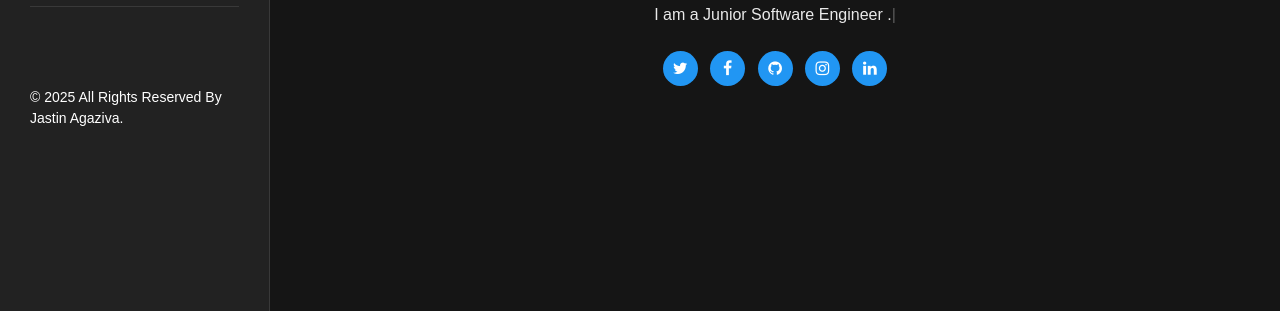
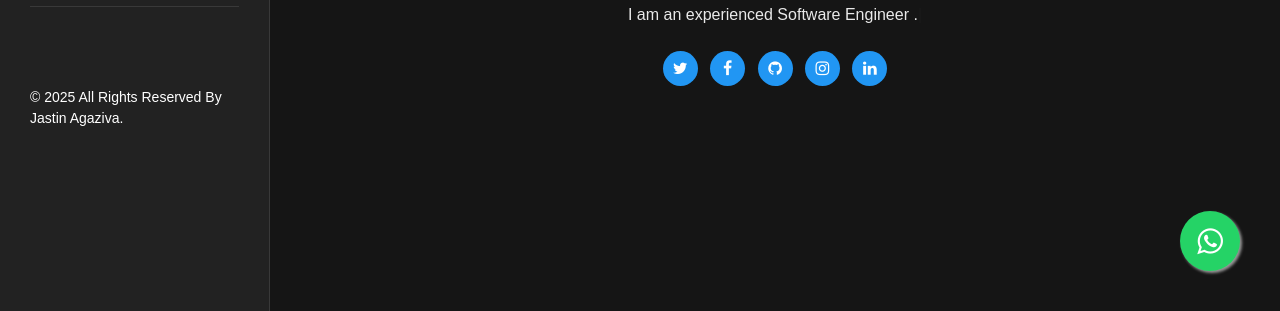
Before and after one commit to JastinAG/Portfolio, a plain HTML site: page index.html in a window 1280 px wide. Shown: the part 489-800 px from the top of the page. Drawn offline with nearby package versions, Linux system fonts and the light colour scheme.

Commit message:
Update portfolio content and styling

```diff
--- a/index.html
+++ b/index.html
@@ -22,9 +22,47 @@
 
   <link rel="stylesheet" href="css/panel.css" type="text/css">
 
+  <style>
+    .whatsapp-float {
+      position: fixed;
+      width: 60px;
+      height: 60px;
+      bottom: 40px;
+      right: 40px;
+      background-color: #25d366;
+      color: #FFF;
+      border-radius: 50%;
+      text-align: center;
+      font-size: 30px;
+      box-shadow: 2px 2px 3px #999;
+      z-index: 100;
+      display: flex;
+      align-items: center;
+      justify-content: center;
+      text-decoration: none;
+      transition: all 0.3s ease;
+    }
+
+    .whatsapp-float:hover {
+      background-color: #128C7E;
+      transform: scale(1.1);
+    }
+
+    .whatsapp-float i {
+      margin: 0;
+      padding: 0;
+      line-height: 1;
+    }
+  </style>
+
 </head>
 
 <body class="dark">
+
+  <!-- WhatsApp Float Button -->
+  <a href="https://wa.me/254707160906" class="whatsapp-float" target="_blank">
+    <i class="fa fa-whatsapp"></i>
+  </a>
 
   <!-- Pre Loader -->
   <div class="preloader">
@@ -318,7 +356,7 @@
                             • Software Development: Worked with the software development team in ensuring success in the development of websites and desktop applications for clients.
                           </p>
                         </div>
-                        <!-- Timeline Item end -->
+                                                <!-- Timeline Item end -->
                       </div>
                     </div>
                   </div>
@@ -763,7 +801,7 @@
   $(document).ready(function() {
     // Initialize Typed.js
     var typed = new Typed('.multiText', {
-      strings: ['a professional Web developer .', 'a Junior Software Engineer .', 'a professional Web developer .', 'a Cyber Security, Machine Learning and IOT Enthusiast .'],
+      strings: ['a professional Web developer .', 'an experienced Software Engineer .', 'an AI Expert.', 'a Cyber Security, Machine Learning and IOT Enthusiast .'],
       typeSpeed: 90, // typing speed in milliseconds
       backSpeed: 50, // backspacing speed in milliseconds
       backDelay: 2300,
```
